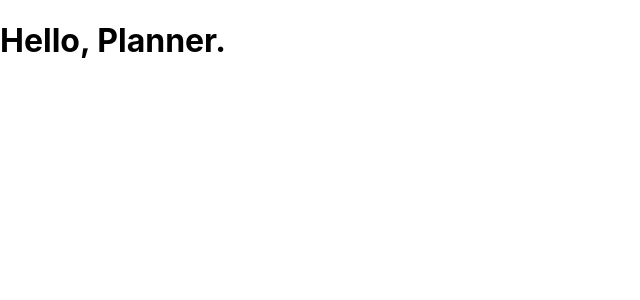
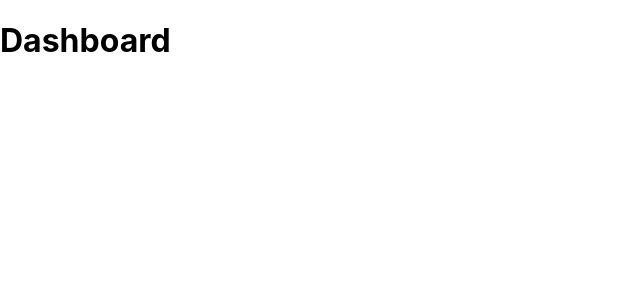
Before and after one commit to asimnp/Planner, a React (Create React App) app: page / in a window 1280 px wide. Shown: the top 300 px of the page, without its empty margins (0-640 px from the left). Built offline with nearby package versions, Linux system fonts and the light colour scheme.

Commit message:
Create: simple dashboard component

```diff
--- a/src/App.js
+++ b/src/App.js
@@ -1,8 +1,10 @@
+import Dashboard from "./components/Dashboard";
+
 function App() {
   return (
     <div className="App">
-      <h1>Hello, Planner.</h1>
-   </div>
+      <Dashboard></Dashboard>
+    </div>
   );
 }
 
--- /dev/null
+++ b/src/components/Dashboard.js
@@ -0,0 +1,9 @@
+const Dashboard = () => {
+  return (
+    <div>
+      <h1>Dashboard</h1>
+    </div>
+  );
+};
+
+export default Dashboard;
```
